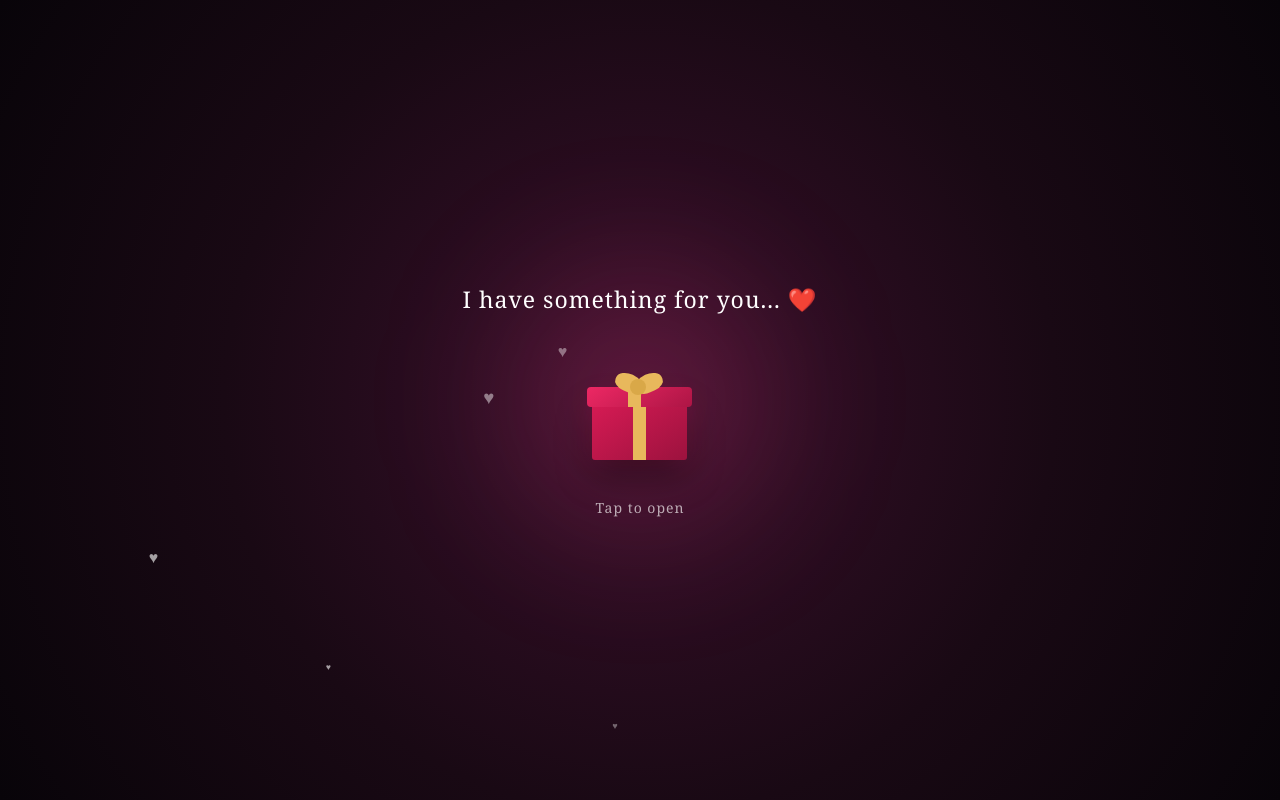
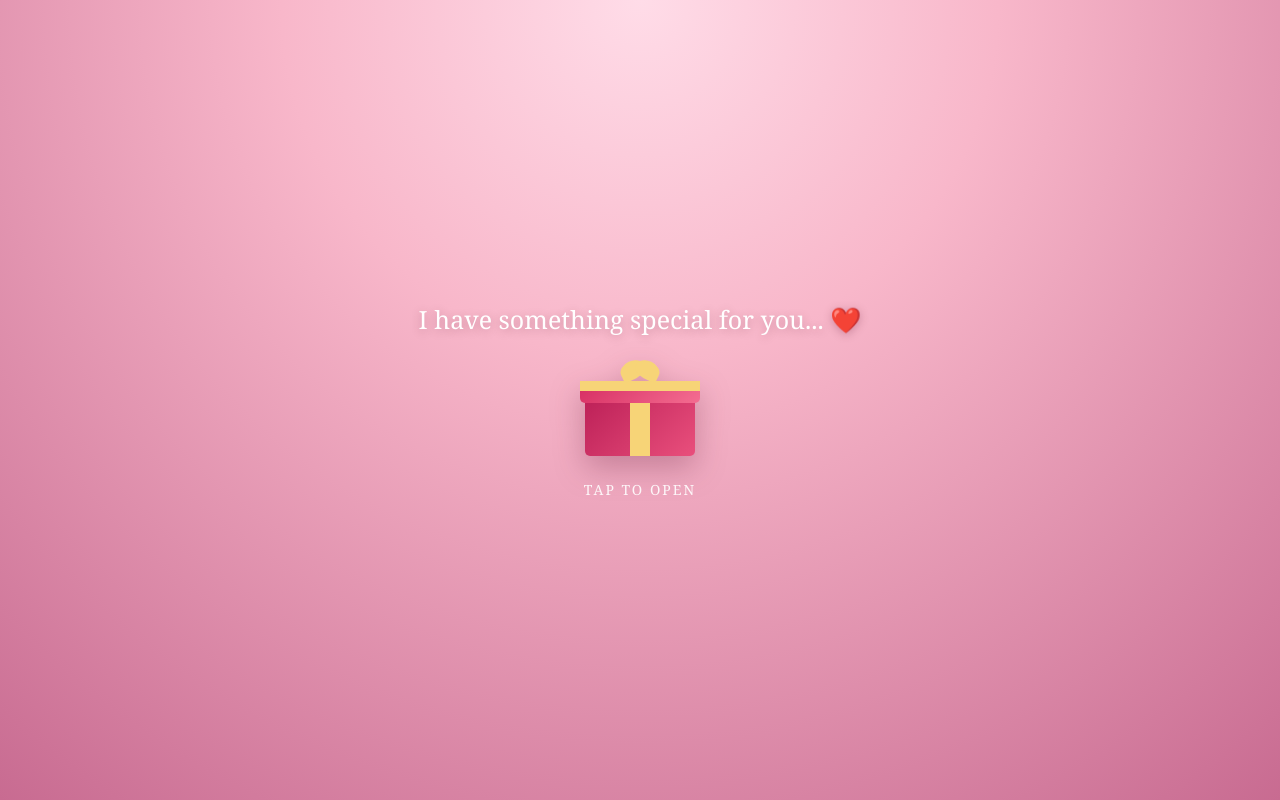
Before and after one commit to c69z6mcx8k-code/Gift, a plain HTML site: page index.html in a window 1280 px wide. Drawn offline with Linux system fonts and the light colour scheme.

Commit message:
Update index.html

```diff
--- a/index.html
+++ b/index.html
@@ -3,287 +3,262 @@
 <head>
 <meta charset="UTF-8">
 <meta name="viewport" content="width=device-width, initial-scale=1.0">
-
-<title>A Little Surprise ❤️</title>
-
+<title>For You ❤️</title>
 <style>
 * {
     box-sizing: border-box;
 }
-
 body {
     margin: 0;
-    height: 100vh;
+    min-height: 100vh;
     overflow: hidden;
+    font-family: Georgia, "Times New Roman", serif;
+    background:
+        radial-gradient(circle at top, #ffdce8 0%, #f8b7ca 35%, #c86b91 100%);
+    color: #fff;
+}
+.screen {
+    min-height: 100vh;
     display: flex;
+    flex-direction: column;
     justify-content: center;
     align-items: center;
-    font-family: Georgia, serif;
-    background:
-        radial-gradient(circle at center,
-        #3b102c 0%,
-        #190914 55%,
-        #080409 100%);
-    color: white;
+    text-align: center;
+    padding: 25px;
 }
-
-/* Soft glow behind the gift */
-
-.glow {
-    position: absolute;
-    width: 260px;
-    height: 260px;
-    background: rgba(255, 70, 140, 0.18);
-    border-radius: 50%;
-    filter: blur(70px);
+h1 {
+    font-size: 25px;
+    font-weight: normal;
+    margin: 0 0 30px;
+    text-shadow: 0 2px 10px rgba(80,0,30,.25);
 }
-
-/* Main area */
-
-.container {
-    position: relative;
-    text-align: center;
-    z-index: 5;
+.subtitle {
+    margin-top: 24px;
+    font-size: 14px;
+    letter-spacing: 2px;
+    opacity: .9;
 }
-
-.title {
-    font-size: 23px;
-    font-weight: normal;
-    letter-spacing: 1px;
-    margin-bottom: 55px;
-}
-
-/* Gift */
-
+/* GIFT */
 .gift {
     position: relative;
-    width: 105px;
+    width: 110px;
     height: 90px;
-    margin: auto;
     cursor: pointer;
-    transition: transform 0.3s;
+    filter: drop-shadow(0 12px 15px rgba(70,0,30,.25));
+    transition: transform .3s ease;
 }
-
 .gift:hover {
     transform: scale(1.05);
 }
-
-/* Box */
-
 .box {
     position: absolute;
     bottom: 0;
-    left: 5px;
-    width: 95px;
-    height: 62px;
-    border-radius: 3px;
-    background: linear-gradient(
-        145deg,
-        #d91b55,
-        #9c123e
-    );
-
-    box-shadow:
-        0 15px 35px rgba(0,0,0,0.45),
-        0 0 25px rgba(255,40,120,0.25);
+    width: 110px;
+    height: 70px;
+    border-radius: 5px;
+    background: linear-gradient(135deg, #b91d55, #e94f7c);
 }
-
-/* Vertical ribbon */
-
-.box::after {
+.lid {
+    position: absolute;
+    top: 15px;
+    left: -5px;
+    width: 120px;
+    height: 22px;
+    border-radius: 5px;
+    background: linear-gradient(135deg, #d62d62, #f46d91);
+    transition: transform .8s ease;
+    z-index: 3;
+}
+.ribbon-v {
+    position: absolute;
+    left: 45px;
+    bottom: 0;
+    width: 20px;
+    height: 70px;
+    background: #f7d477;
+    z-index: 2;
+}
+.ribbon-h {
+    position: absolute;
+    top: 15px;
+    left: -5px;
+    width: 120px;
+    height: 10px;
+    background: #f7d477;
+    z-index: 4;
+}
+.bow {
+    position: absolute;
+    top: -5px;
+    left: 35px;
+    width: 40px;
+    height: 25px;
+    z-index: 5;
+}
+.bow:before,
+.bow:after {
     content: "";
     position: absolute;
-    left: 41px;
-    top: 0;
-    width: 13px;
-    height: 62px;
-    background: #e8b85c;
+    width: 25px;
+    height: 18px;
+    background: #f7d477;
+    border-radius: 50% 50% 50% 10%;
 }
-
-/* Lid */
-
-.lid {
-    position: absolute;
-    z-index: 3;
-    top: 17px;
+.bow:before {
     left: 0;
-    width: 105px;
-    height: 20px;
-    border-radius: 4px;
-    background: linear-gradient(
-        145deg,
-        #ed2864,
-        #ad1545
-    );
-
-    transition:
-        transform 0.9s ease,
-        top 0.9s ease;
-}
-
-/* Ribbon on lid */
-
-.lid::after {
-    content: "";
-    position: absolute;
-    left: 41px;
-    top: 0;
-    width: 13px;
-    height: 20px;
-    background: #e8b85c;
-}
-
-/* Bow */
-
-.bow-left,
-.bow-right {
-    position: absolute;
-    top: -13px;
-    width: 28px;
-    height: 18px;
-    background: #e8b85c;
-    border-radius: 50% 50% 40% 40%;
-}
-
-.bow-left {
-    left: 28px;
-    transform: rotate(25deg);
-}
-
-.bow-right {
-    left: 48px;
     transform: rotate(-25deg);
 }
-
-.bow-center {
-    position: absolute;
-    z-index: 5;
-    top: -8px;
-    left: 43px;
-    width: 16px;
-    height: 16px;
-    background: #d9a848;
-    border-radius: 50%;
+.bow:after {
+    right: 0;
+    transform: rotate(25deg) scaleX(-1);
 }
-
-/* Opening animation */
-
-.gift.open .lid {
-    top: -35px;
-    transform: rotate(-7deg);
+/* PHOTO */
+.photo-container {
+    display: none;
+    flex-direction: column;
+    align-items: center;
+    animation: appear 1.2s ease forwards;
 }
-
-/* Tap text */
-
-.tap {
-    margin-top: 38px;
-    font-size: 14px;
-    letter-spacing: 1px;
-    opacity: 0.65;
+.photo {
+    width: min(78vw, 300px);
+    max-height: 55vh;
+    object-fit: cover;
+    border-radius: 18px;
+    padding: 7px;
+    background: rgba(255,255,255,.9);
+    box-shadow: 0 15px 45px rgba(60,0,30,.35);
 }
-
-/* Floating hearts */
-
+.message {
+    max-width: 330px;
+    margin-top: 22px;
+    font-size: 18px;
+    line-height: 1.7;
+    text-shadow: 0 2px 8px rgba(60,0,30,.3);
+}
+.signature {
+    margin-top: 12px;
+    font-size: 15px;
+    font-style: italic;
+}
+/* HEARTS */
 .heart {
-    position: absolute;
+    position: fixed;
     bottom: -30px;
+    font-size: 20px;
     pointer-events: none;
     animation: floatUp linear forwards;
+}
+@keyframes floatUp {
+    from {
+        transform: translateY(0) rotate(0deg);
         opacity: 0;
     }
-
-@keyframes floatUp {
-
-    0% {
-        transform: translateY(0) scale(0.5);
-        opacity: 0;
+    15% {
+        opacity: 1;
     }
-
-    20% {
-        opacity: 0.7;
-    }
-
-    100% {
-        transform:
-            translateY(-110vh)
-            translateX(30px)
-            scale(1.2);
+    to {
+        transform: translateY(-110vh) rotate(25deg);
         opacity: 0;
     }
 }
-
+@keyframes appear {
+    from {
+        opacity: 0;
+        transform: scale(.85) translateY(20px);
+    }
+    to {
+        opacity: 1;
+        transform: scale(1) translateY(0);
+    }
+}
+/* CONFETTI */
+.confetti {
+    position: fixed;
+    width: 8px;
+    height: 12px;
+    top: -20px;
+    pointer-events: none;
+    animation: fall 3s linear forwards;
+}
+@keyframes fall {
+    to {
+        transform: translateY(110vh) rotate(720deg);
+    }
+}
+.hidden {
+    display: none;
+}
 </style>
 </head>
-
 <body>
-
-<div class="glow"></div>
-
-<div class="container">
-
-    <div class="title">
-        I have something for you... ❤️
+<div class="screen" id="startScreen">
+    <h1>I have something special for you... ❤️</h1>
+    <div class="gift" id="gift">
+        <div class="bow"></div>
+        <div class="lid"></div>
+        <div class="box"></div>
+        <div class="ribbon-v"></div>
+        <div class="ribbon-h"></div>
     </div>
-
-    <div class="gift" onclick="openGift()">
-
-        <div class="lid">
-
-            <div class="bow-left"></div>
-            <div class="bow-right"></div>
-            <div class="bow-center"></div>
-
+    <div class="subtitle">TAP TO OPEN</div>
 </div>
-
-        <div class="box"></div>
-
+<div class="screen photo-container" id="surprise">
+    <img src="IMG_0984.jpeg" class="photo" alt="Our memory">
+    <div class="message">
+        You are one of the most beautiful parts of my life. ❤️
+        <br>
+        No matter where life takes us,
+        I hope we always have moments like this to remember.
     </div>
-
-    <div class="tap">
-        Tap to open
+    <div class="signature">
+        With all my love ❤️
     </div>
-
 </div>
-
-
 <script>
-
-function openGift() {
-
-    document
-        .querySelector(".gift")
-        .classList.add("open");
-
+const gift = document.getElementById("gift");
+const startScreen = document.getElementById("startScreen");
+const surprise = document.getElementById("surprise");
+const lid = document.querySelector(".lid");
+gift.addEventListener("click", () => {
+    /* Open lid */
+    lid.style.transform = "translateY(-45px) rotate(-8deg)";
+    /* Confetti */
+    for (let i = 0; i < 70; i++) {
+        const piece = document.createElement("div");
+        piece.className = "confetti";
+        piece.style.left = Math.random() * 100 + "vw";
+        piece.style.animationDelay = Math.random() * .8 + "s";
+        piece.style.background =
+            ["#ff4f81", "#ffd166", "#ffffff", "#ff8fab", "#cdb4db"]
+            [Math.floor(Math.random() * 5)];
+        piece.style.transform =
+            `rotate(${Math.random() * 360}deg)`;
+        document.body.appendChild(piece);
+        setTimeout(() => piece.remove(), 4000);
     }
-
-function createHeart() {
-
+    /* Switch screen */
+    setTimeout(() => {
+        startScreen.style.display = "none";
+        surprise.style.display = "flex";
+        startHearts();
+    }, 900);
+});
+function startHearts() {
+    setInterval(() => {
         const heart = document.createElement("div");
-
         heart.className = "heart";
-
         heart.innerHTML =
-        Math.random() > 0.5 ? "♡" : "♥";
-
-    heart.style.left =
-        Math.random() * 100 + "vw";
-
+            ["❤️", "💕", "💗", "💖", "💘"]
+            [Math.floor(Math.random() * 5)];
+        heart.style.left = Math.random() * 100 + "vw";
         heart.style.fontSize =
-        (12 + Math.random() * 15) + "px";
-
+            (14 + Math.random() * 18) + "px";
         heart.style.animationDuration =
-        (5 + Math.random() * 4) + "s";
-
+            (4 + Math.random() * 4) + "s";
         document.body.appendChild(heart);
-
-    setTimeout(() => {
-        heart.remove();
-    }, 9000);
+        setTimeout(() => heart.remove(), 8000);
+    }, 450);
 }
-
-setInterval(createHeart, 900);
-
 </script>
-
 </body>
 </html>
```
Lines whose indentation alone changed are shown as unchanged.
